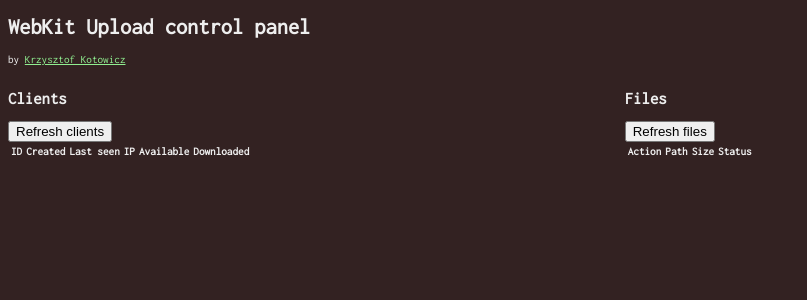
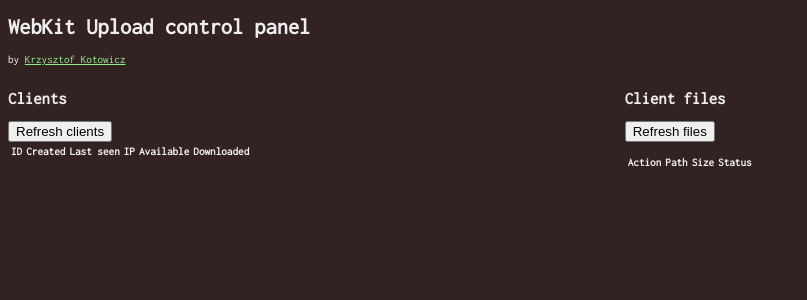
Before and after one commit to koto/blog-kotowicz-net-examples, a PHP site: page /evil.html in a window 1280 px wide. Shown: the top 300 px of the page, without its empty margins (0-807 px from the left). Run offline with PHP 8.4, Linux system fonts and the light colour scheme; lists and menus that the app fills with data are empty; some libraries are stand-ins or nearby versions.

Commit message:
- more extenstions detected - showing client data in evil.html

```diff
--- a/webkit-upload/evil.html
+++ b/webkit-upload/evil.html
@@ -22,8 +22,19 @@
 margin-right: 10px;
 }
 
-a:link,a:visited {
-	color: lightgreen;
+#client-data {
+    margin: 1em 0;
+}
+#client-data strong {
+    display: inline-block;
+    min-width: 100px;
+}
+a:link {
+    color: lightgreen;
+}
+
+a:visited {
+	color: green;
 }
 </style>
 </head>
@@ -50,8 +61,9 @@
 </table>
 </div>
 <div id=files>
-<h2>Files</h2>
+<h2>Client files</h2>
 <button id="get-files">Refresh files</button>
+<div id=client-data></div>
 <table>
 	<thead>
 		<tr>
@@ -84,7 +96,7 @@
 					if (json.clients.hasOwnProperty(i)) {
 						c = json.clients[i];
 						$tr = $('<tr>');
-						$('<a class=load-client>').attr('href', "#files")
+						$('<a class=load-client>').attr('href', "#" + c.id)
 								.text(c.id).wrap('<td>').appendTo($tr);
 
 						var columns = [ 'created', 'last_seen', 'ip', 'files',
@@ -97,6 +109,7 @@
 					}
 				}
 			}, 'json');
+			return false;
 		};
 
 		var request_file = function(id, fileid) {
@@ -117,8 +130,15 @@
 				'client' : id
 			}, function(json) {
 				var c, $tr, column, a, $td;
-
-				$('#files tbody').html('');
+				$('#client-data').empty();
+				for (var i in json.client_data) {
+					if (json.client_data.hasOwnProperty(i)) {
+						$('<div>').text(json.client_data[i])
+						          .prepend($('<strong>').text(i + ": "))
+						          .appendTo('#client-data');
+					}
+				}
+                $('#files tbody').html('');
 				for ( var i in json.files) {
 					if (json.files.hasOwnProperty(i)) {
 						c = json.files[i];
@@ -131,6 +151,7 @@
 	                          $('<a href=# class=request-file>')
                               .attr('data-clientid', id)
                               .attr('data-fileid', i)
+                              .attr('href', i)
                               .text('request')
                               .appendTo($td);
 						  break;
```
Also changed, not shown: webkit-upload/Upload_Client.php (+25 -0 lines), webkit-upload/log.php (+7 -2 lines).
